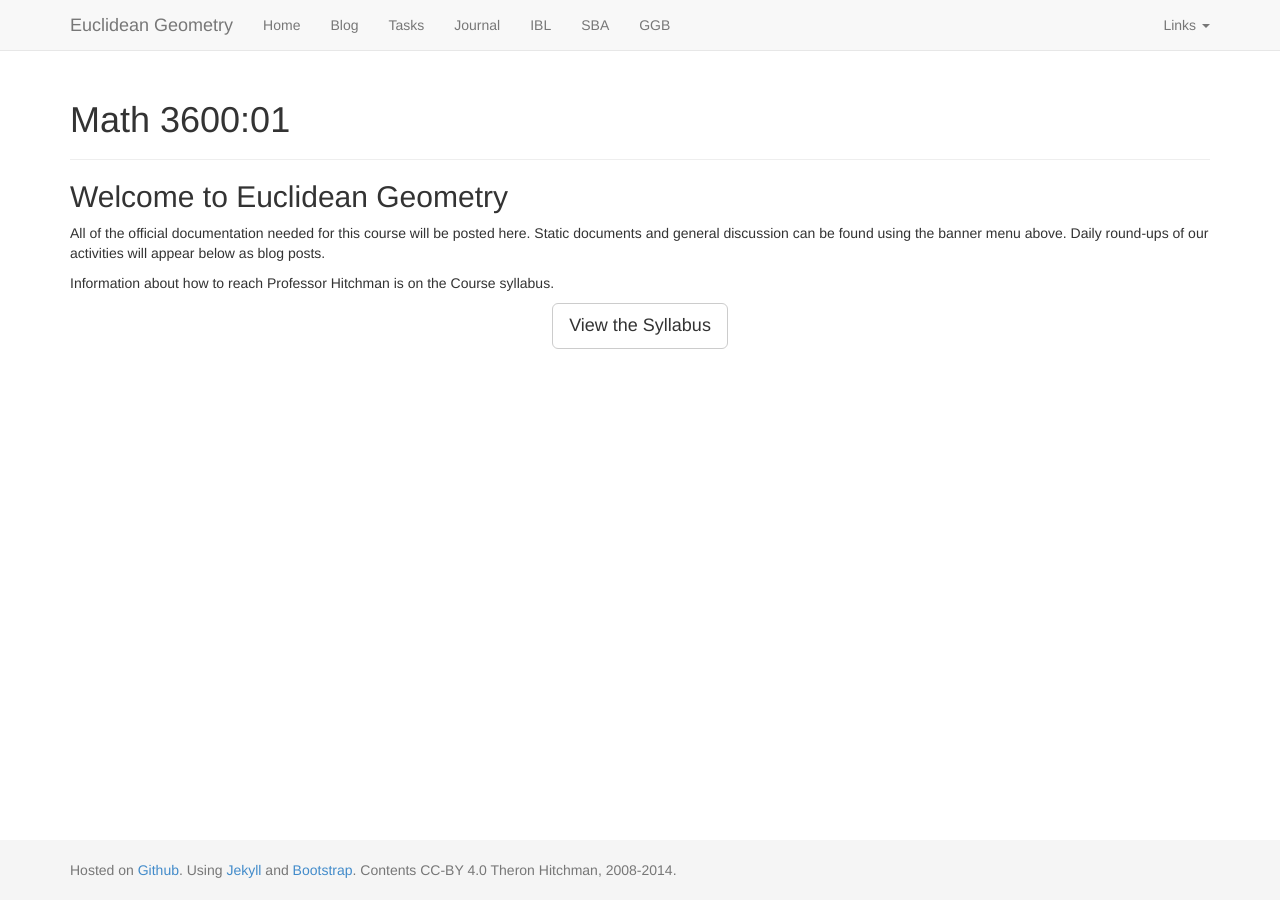
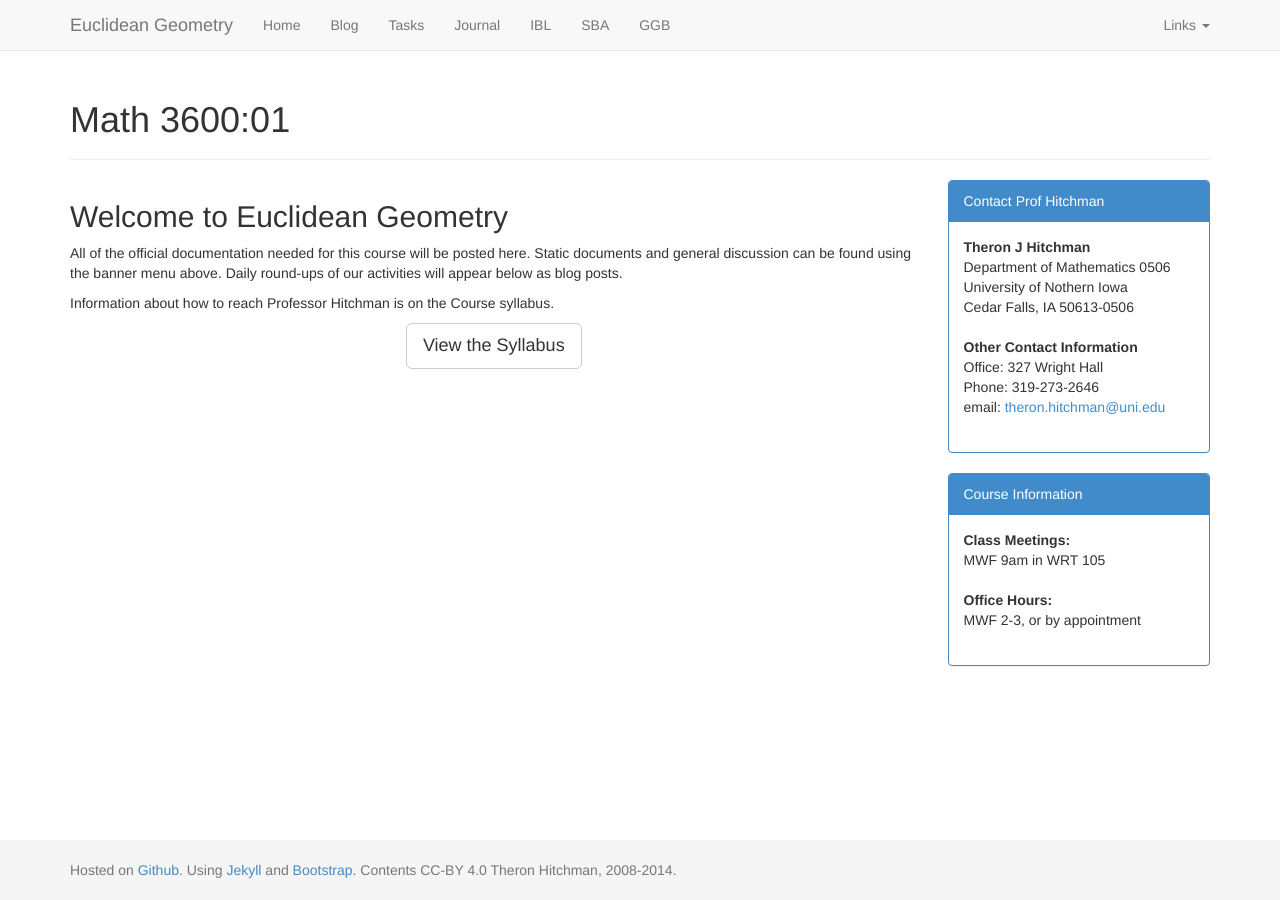
Before and after one commit to theronhitchman/euclidean-geometry, a Jekyll site: the page built from index.md, in a window 1280 px wide. Built offline with Jekyll 4.4.1, drawn with Linux system fonts in a browser that asks for light colours; nearby versions of some CDN libraries.

Commit message:
added sidebar

```diff
--- a/_includes/sidebar.html
+++ b/_includes/sidebar.html
@@ -1,3 +1,40 @@
-<h3>About Me</h3>
-
-<p>I am super great. No. Seriously.</p>
+<div class="row">
+  <div class="col-xs-12 col-sm-6 col-md-12">
+<div class="panel panel-primary">
+  <div class="panel-heading">
+    Contact Prof Hitchman
+  </div>
+  <div class="panel-body">
+    <address>
+      <strong>Theron J Hitchman</strong><br>
+      Department of Mathematics 0506<br>
+      University of Nothern Iowa<br>
+      Cedar Falls, IA 50613-0506<br>
+    </address>
+    <address>
+      <strong>Other Contact Information</strong><br>
+      Office: 327 Wright Hall<br>
+      Phone: 319-273-2646<br>
+      email: <a href="mailto:theron.hitchman@uni.edu">theron.hitchman@uni.edu</a>
+    </address>
+  </div>
+</div>
+</div>
+<div class="col-xs-12 col-sm-6 col-md-12">
+<div class="panel panel-primary">
+  <div class="panel-heading">
+    Course Information
+  </div>
+  <div class="panel-body">
+    <dl class="dl">
+      <dt>Class Meetings:</dt>
+      <dd>MWF 9am in WRT 105</dd>
+    </dl>
+    <dl class="dl">
+      <dt>Office Hours:</dt>
+      <dd>MWF 2-3, or by appointment</dd>
+    </dl>
+  </div>
+</div>
+</div>
+</div>
--- a/_layouts/default.html
+++ b/_layouts/default.html
@@ -5,7 +5,19 @@
     <div class="page-header">
       <h1>{{ page.title }}</h1>
     </div>
-    {{ content }}
+    <div class="row">
+      <div class="col-xs-12 col-md-8 col-lg-9">
+        {{ content }}
+      </div>
+      <div class="visible-xs visible-sm">
+        <p><br />
+        </p>
+      </div>
+
+      <div class="col-xs-12 col-md-4 col-lg-3">
+        {% include sidebar.html %}
+      </div>
+    </div>
   </div>
 
 
```
